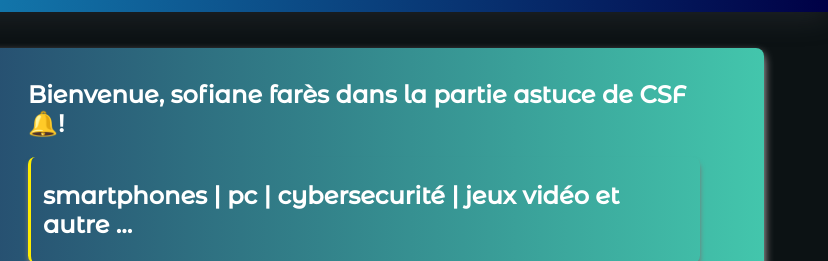
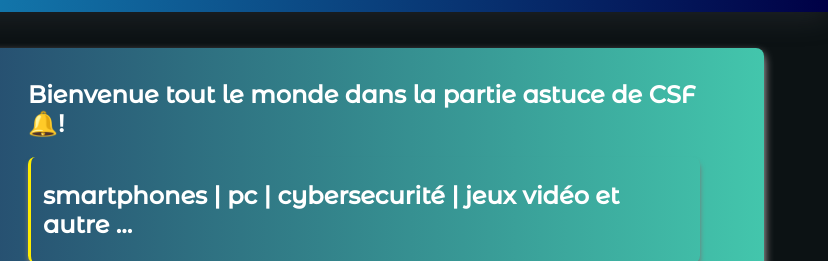
Before and after one commit to MEHIX7/technews, a plain HTML site: page index.html in a window 1280 px wide. Shown: the part 68-329 px from the top of the page, 452-1280 px from the left. Drawn offline with Linux system fonts and the light colour scheme.

Commit message:
Update index.html

```diff
--- a/index.html
+++ b/index.html
@@ -79,7 +79,7 @@
     <section class="section__tech__tips">
         <div class="section__tech__tips__space">
             <img src="Cybercube_logo_csf_black.png" alt="">
-            <h1>Bienvenue, sofiane farès dans la partie astuce de CSF 🔔!</h1>
+            <h1>Bienvenue tout le monde dans la partie astuce de CSF 🔔!</h1>
             <h2>smartphones | pc | cybersecurité | jeux vidéo et autre ...</h2>
             <a href="https://discord.com/invite/WTmByQ3QSk"><img class="section__tech__tips__space__logo" src="discord-logo_circle.jpg" style="height: 70px; width: 70px; object-fit: cover;" alt=""></a>
             <a href="https://store.epicgames.com/fr/"><img class="section__tech__tips__space__logo" src="epic games_lgo.png" style="height: 70px; width: 70px; object-fit: cover;" alt=""></a>
```
